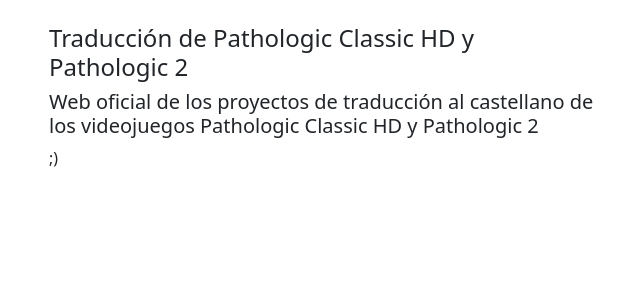
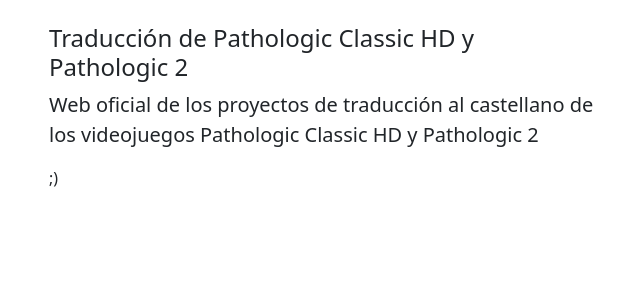
Before and after one commit to pathologic-es/pathologic-es.github.io, a Jekyll site: the page built from index.html, in a window 1280 px wide. Shown: the top 300 px of the page, without its empty margins (318-958 px from the left). Built offline with Jekyll 4.4.1, drawn with Linux system fonts in a browser that asks for light colours.

Commit message:
Update default.html

```diff
--- a/_layouts/default.html
+++ b/_layouts/default.html
@@ -12,7 +12,7 @@
 				<div class="row justify-content-md-center">
 					<div class="col-md-6">
 						<h4>{{ site.title }}</h4>
-						<h5>{{ site.description }}</h5>
+						<p class="lead">{{ site.description }}</p>
 						{{ content }}
 					</div>
 				</div>
```
